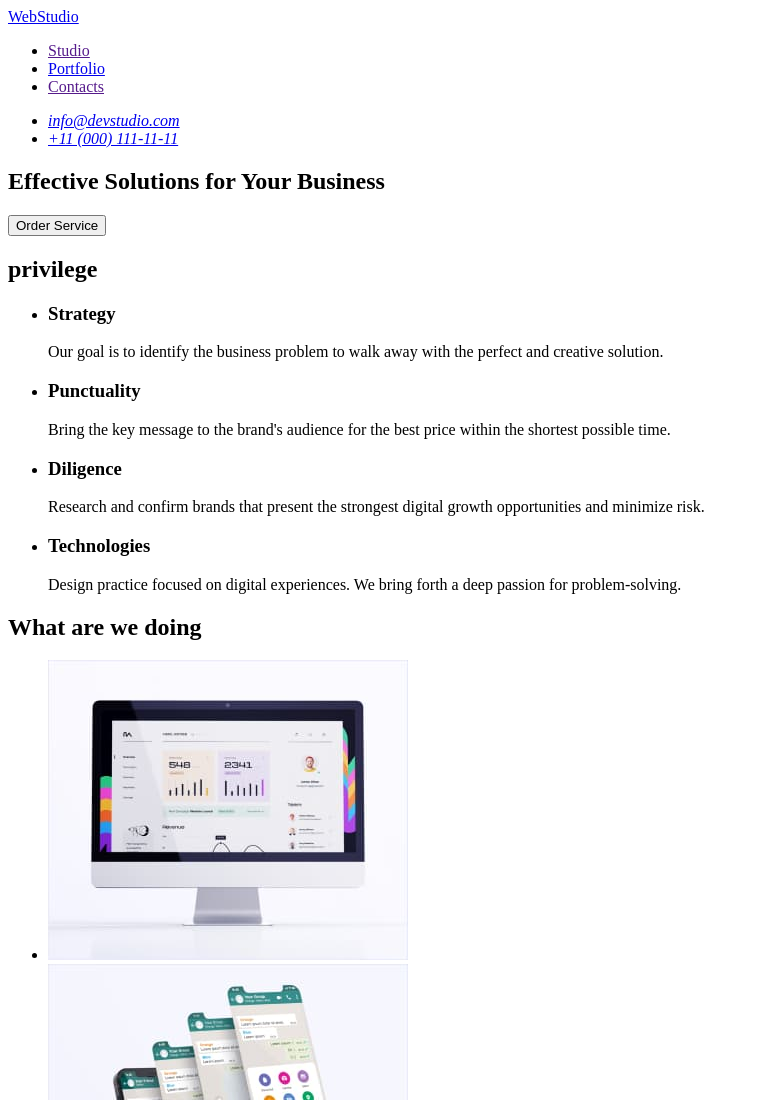
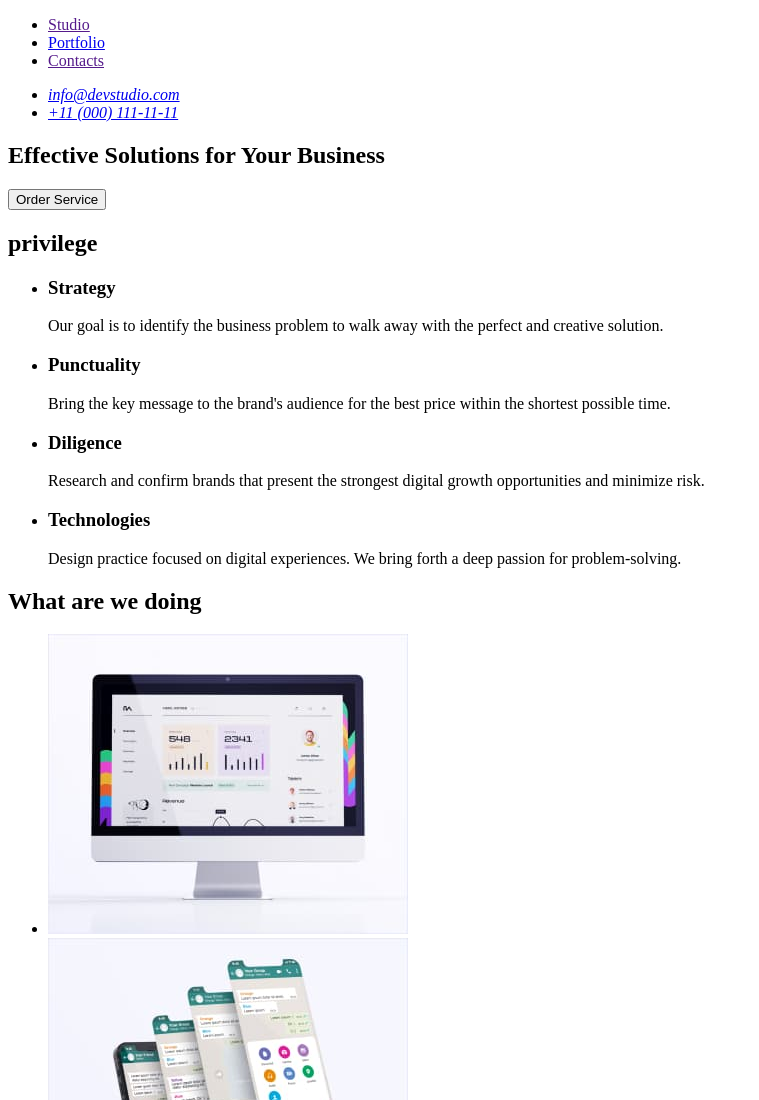
Before and after one commit to DaniilYevlanov/goit-markup-hw-02, a plain HTML site: page index.html in a window 1280 px wide. Shown: the top 1100 px of the page, without its empty margins (0-759 px from the left). Drawn offline with Linux system fonts and the light colour scheme.

Commit message:
Update index.html

```diff
--- a/index.html
+++ b/index.html
@@ -11,7 +11,7 @@
   <body>
   <header>
     <nav>
-      <a href="./index.html" class="logo">WebStudio</a>
+
       <ul>
         <li><a href="">Studio</a></li>
         <li><a href="./portfolio.html">Portfolio</a></li>
```
